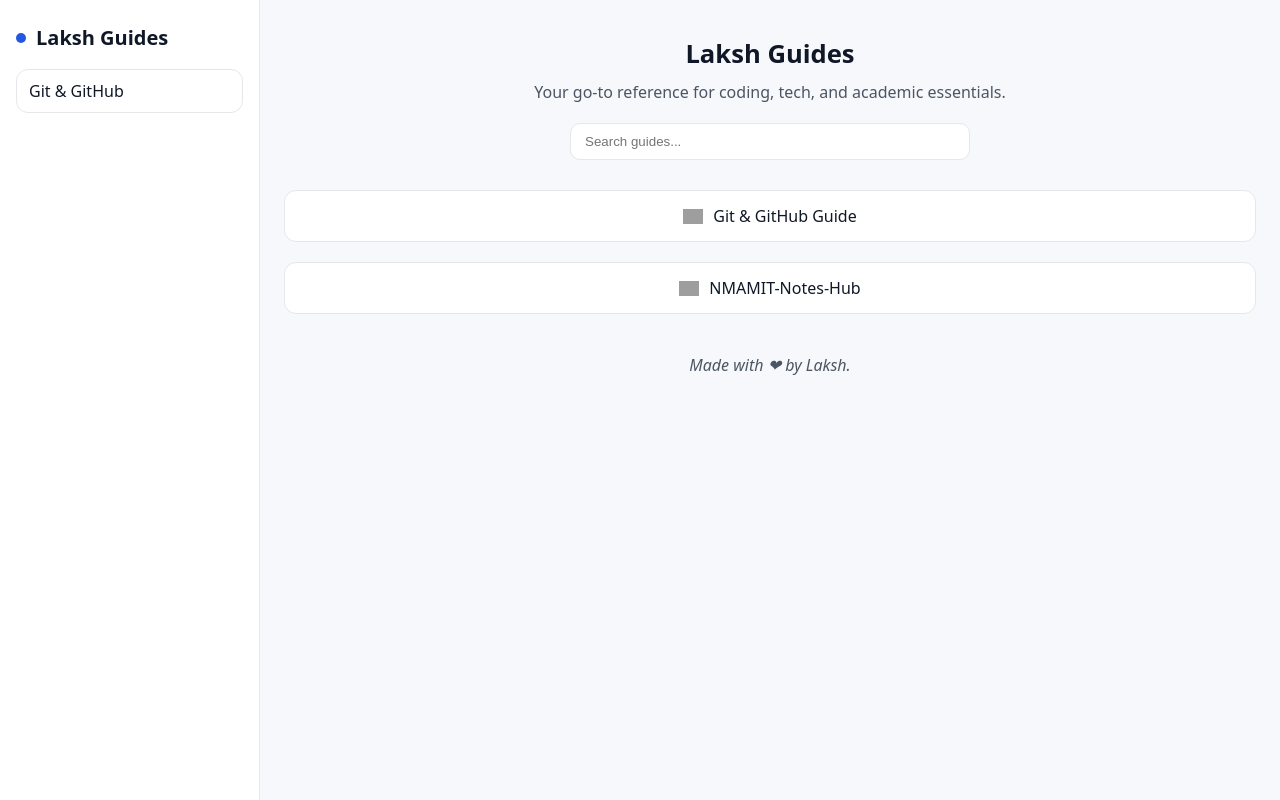
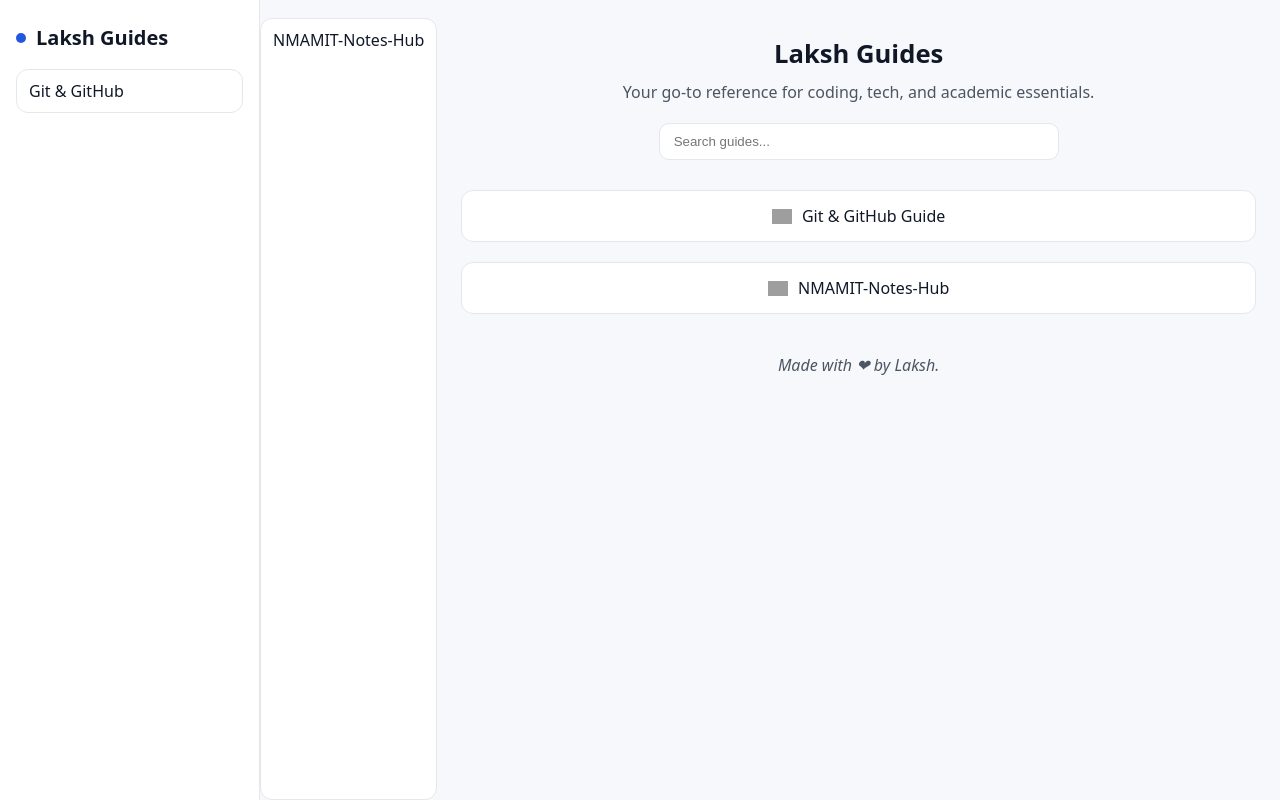
Before and after one commit to LnAigal/Laksh-Guides, a plain HTML site: page index.html in a window 1280 px wide. Drawn offline with Linux system fonts and the light colour scheme; grey boxes are pictures that could not be loaded.

Commit message:
Update index.html added nnh

```diff
--- a/index.html
+++ b/index.html
@@ -149,6 +149,12 @@
     </div>
   </nav>
 
+<div class="toc">
+      <a href="https://lnaigal.github.io/NMAMIT-Notes-Hub/">NMAMIT-Notes-Hub</a>
+    </div>
+  </nav>
+
+
   <!-- Main Content -->
   <main>
     <header class="hero">
```
